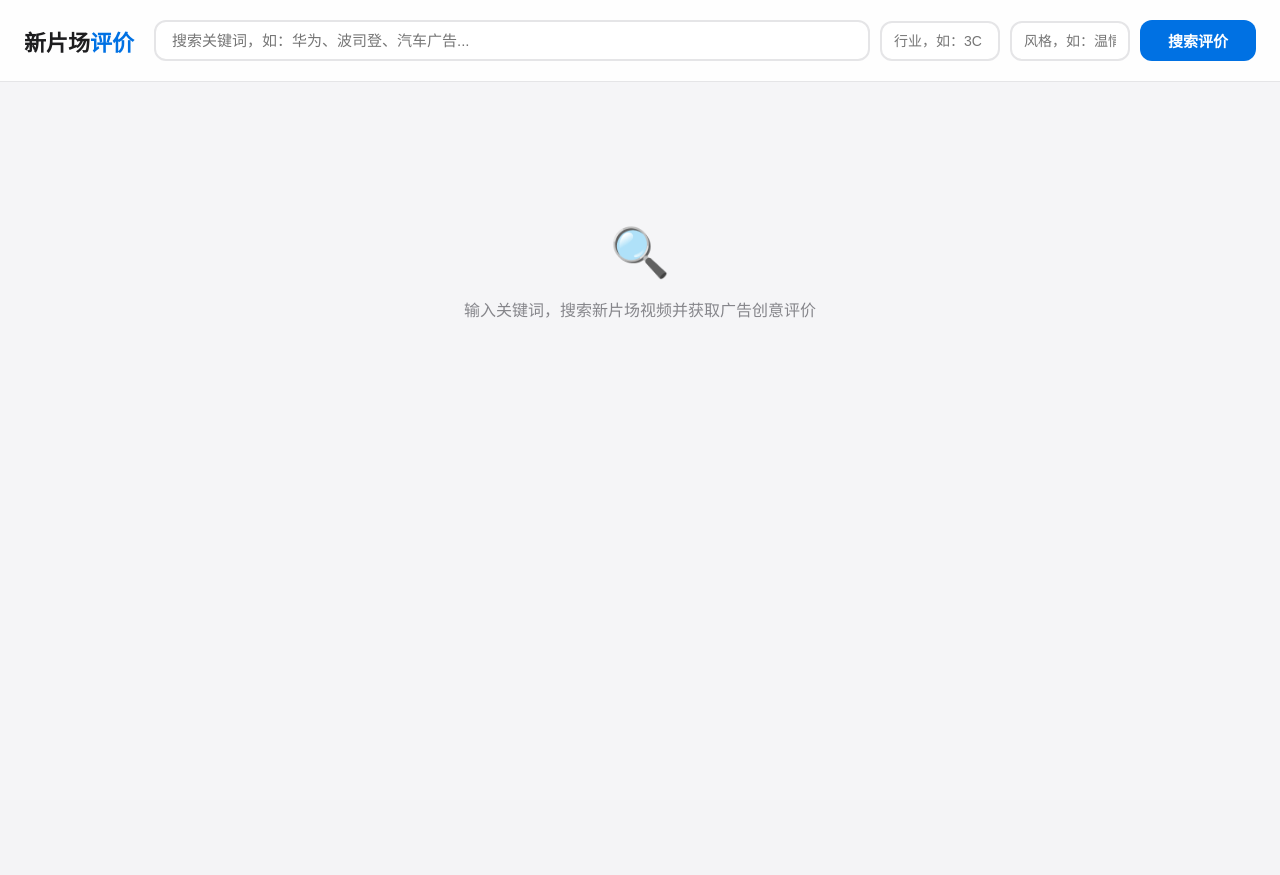
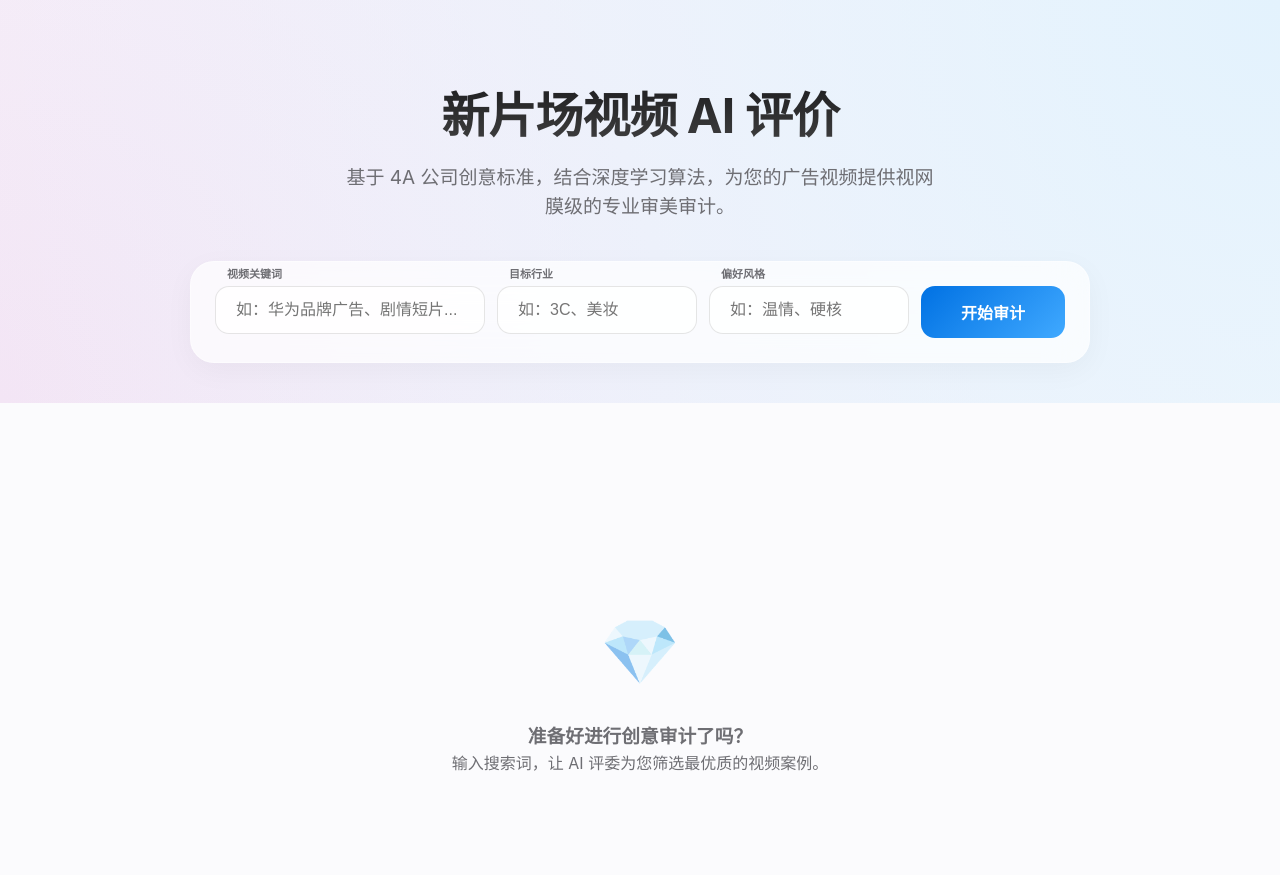
Before and after one commit to guanry/xinpianchang-video-evaluator, a Flask app: page / in a window 1280 px wide. Before the commit the page ends 318 px from the top, so only its background shows below. Run offline with Flask 3, Linux system fonts and the light colour scheme.

Commit message:
升级评分算法与UI：权威度加权评分 + 专业级前端重设计
- 评分引擎重构：引入创作者权威度（VIP等级/认证）、荣誉背书、动态时长标准
- 整体评分权重调整为创意30%/制作25%/行业20%/节奏10%/互动15%
- LLM提示词升级为戛纳评审视角，要求专业术语输出
- 前端全面重设计：Hero区域、玻璃态搜索栏、新卡片评分UI、AI审计模块
- 添加 test_score.py 评分模块测试脚本

Co-Authored-By: Claude Opus 4.7 <noreply@anthropic.com>

```diff
--- a/templates/index.html
+++ b/templates/index.html
@@ -4,178 +4,285 @@
 <meta charset="UTF-8">
 <meta name="viewport" content="width=device-width, initial-scale=1.0">
 <meta name="referrer" content="never">
-<title>新片场视频评价平台</title>
+<title>新片场视频 AI 评价平台 - 媒体广告决策专家</title>
 <style>
   :root {
-    --bg: #f5f5f7;
-    --card-bg: #fff;
-    --text: #1d1d1f;
-    --text-sec: #86868b;
-    --accent: #0071e3;
-    --accent-hover: #0077ed;
-    --border: #e5e5e7;
-    --shadow: 0 2px 12px rgba(0,0,0,0.06);
-    --bar-bg: #f0f0f2;
-    --bar-fill: #0071e3;
-    --gold: #f5a623;
-    --tag-bg: #f0f4ff;
-    --tag-text: #0071e3;
+    --bg-color: #fbfbfd;
+    --card-bg: rgba(255, 255, 255, 0.8);
+    --primary: #0071e3;
+    --primary-gradient: linear-gradient(135deg, #0071e3, #40a9ff);
+    --text-main: #1d1d1f;
+    --text-sec: #6e6e73;
+    --accent-green: #34c759;
+    --accent-orange: #ff9500;
+    --accent-red: #ff3b30;
+    --glass: rgba(255, 255, 255, 0.7);
+    --shadow-soft: 0 8px 30px rgba(0,0,0,0.04);
+    --shadow-hover: 0 20px 40px rgba(0,0,0,0.1);
   }
-  * { margin:0; padding:0; box-sizing:border-box; }
-  body { font-family: -apple-system, BlinkMacSystemFont, "Segoe UI", "PingFang SC", "Microsoft YaHei", sans-serif; background:var(--bg); color:var(--text); min-height:100vh; }
 
-  /* Header */
-  .header { background:#fff; border-bottom:1px solid var(--border); padding:20px 0; position:sticky; top:0; z-index:100; backdrop-filter:blur(20px); background:rgba(255,255,255,0.85); }
-  .header-inner { max-width:1400px; margin:0 auto; padding:0 24px; display:flex; align-items:center; gap:20px; flex-wrap:wrap; }
-  .logo { font-size:22px; font-weight:700; white-space:nowrap; }
-  .logo span { color:var(--accent); }
-  .search-form { display:flex; gap:10px; flex:1; flex-wrap:wrap; align-items:center; }
-  .search-input { flex:1; min-width:200px; padding:10px 16px; border:2px solid var(--border); border-radius:12px; font-size:15px; outline:none; transition:border-color .2s; }
-  .search-input:focus { border-color:var(--accent); }
-  .input-sm { width:120px; padding:10px 12px; border:2px solid var(--border); border-radius:12px; font-size:14px; outline:none; transition:border-color .2s; }
-  .input-sm:focus { border-color:var(--accent); }
-  .btn { padding:10px 28px; background:var(--accent); color:#fff; border:none; border-radius:12px; font-size:15px; font-weight:600; cursor:pointer; transition:all .2s; white-space:nowrap; }
-  .btn:hover { background:var(--accent-hover); transform:translateY(-1px); }
-  .btn:disabled { opacity:0.5; cursor:not-allowed; transform:none; }
+  * { margin:0; padding:0; box-sizing:border-box; -webkit-font-smoothing: antialiased; }
+  body { font-family: -apple-system, BlinkMacSystemFont, "SF Pro Text", "PingFang SC", "Helvetica Neue", sans-serif; background:var(--bg-color); color:var(--text-main); line-height: 1.5; overflow-x: hidden; }
 
-  /* Stats bar */
-  .stats-bar { max-width:1400px; margin:0 auto; padding:16px 24px; display:flex; gap:20px; align-items:center; font-size:14px; color:var(--text-sec); }
-  .stats-bar strong { color:var(--text); }
+  /* Hero Section */
+  .hero {
+    padding: 80px 24px 40px;
+    background: radial-gradient(circle at top right, #e3f2fd, transparent),
+                radial-gradient(circle at bottom left, #f3e5f5, transparent);
+    text-align: center;
+    position: relative;
+  }
+  .hero-title {
+    font-size: 48px;
+    font-weight: 700;
+    letter-spacing: -0.02em;
+    margin-bottom: 12px;
+    background: linear-gradient(to bottom, #1d1d1f, #434343);
+    -webkit-background-clip: text;
+    -webkit-text-fill-color: transparent;
+  }
+  .hero-sub {
+    font-size: 19px;
+    color: var(--text-sec);
+    margin-bottom: 40px;
+    max-width: 600px;
+    margin-left: auto;
+    margin-right: auto;
+  }
 
-  /* Grid */
-  .grid { max-width:1400px; margin:0 auto; padding:0 24px 60px; display:grid; grid-template-columns:repeat(auto-fill, minmax(320px, 1fr)); gap:20px; }
+  /* Search Container - Glassmorphism */
+  .search-container {
+    max-width: 900px;
+    margin: 0 auto;
+    background: var(--glass);
+    backdrop-filter: blur(20px);
+    -webkit-backdrop-filter: blur(20px);
+    padding: 24px;
+    border-radius: 24px;
+    border: 1px solid rgba(255,255,255,0.4);
+    box-shadow: var(--shadow-soft);
+    display: flex;
+    gap: 12px;
+    flex-wrap: wrap;
+    transition: transform 0.3s ease;
+  }
+  .search-container:focus-within {
+    transform: translateY(-2px);
+    box-shadow: var(--shadow-hover);
+  }
 
-  /* Card */
-  .card { background:var(--card-bg); border-radius:16px; overflow:hidden; box-shadow:var(--shadow); transition:transform .2s, box-shadow .2s; display:flex; flex-direction:column; }
-  .card:hover { transform:translateY(-4px); box-shadow:0 8px 30px rgba(0,0,0,0.1); }
-  .card-cover { position:relative; aspect-ratio:16/9; background:#e5e5e7; overflow:hidden; }
-  .card-cover img { width:100%; height:100%; object-fit:cover; display:block; }
-  .card-duration { position:absolute; bottom:8px; right:8px; background:rgba(0,0,0,0.75); color:#fff; padding:2px 8px; border-radius:6px; font-size:12px; }
-  .card-body { padding:16px; display:flex; flex-direction:column; gap:10px; flex:1; }
-  .card-title { font-size:15px; font-weight:600; line-height:1.4; display:-webkit-box; -webkit-line-clamp:2; -webkit-box-orient:vertical; overflow:hidden; }
-  .card-meta { font-size:12px; color:var(--text-sec); display:flex; gap:8px; flex-wrap:wrap; }
-  .card-meta span { background:#f5f5f7; padding:2px 8px; border-radius:4px; }
+  .input-group { flex: 1; min-width: 200px; position: relative; }
+  .input-group label {
+    position: absolute; top: -20px; left: 12px; font-size: 11px; font-weight: 600; color: var(--text-sec); text-transform: uppercase;
+  }
+  .search-input {
+    width: 100%; padding: 14px 20px; background: rgba(255,255,255,0.8); border: 1px solid rgba(0,0,0,0.1); border-radius: 14px;
+    font-size: 16px; outline: none; transition: all 0.2s;
+  }
+  .search-input:focus { border-color: var(--primary); background: #fff; }
 
-  /* Score bars */
-  .scores { display:flex; flex-direction:column; gap:6px; }
-  .score-row { display:flex; align-items:center; gap:8px; font-size:13px; }
-  .score-label { width:55px; flex-shrink:0; color:var(--text-sec); text-align:right; }
-  .score-bar-wrap { flex:1; height:6px; background:var(--bar-bg); border-radius:3px; overflow:hidden; }
-  .score-bar { height:100%; border-radius:3px; transition:width .4s ease; }
-  .score-val { width:28px; font-weight:600; font-size:12px; text-align:center; }
+  .btn-search {
+    padding: 14px 40px; background: var(--primary-gradient); color: #fff; border: none; border-radius: 14px;
+    font-size: 16px; font-weight: 600; cursor: pointer; transition: all 0.3s cubic-bezier(0.23, 1, 0.32, 1);
+  }
+  .btn-search:hover { transform: scale(1.02); filter: brightness(1.1); }
+  .btn-search:active { transform: scale(0.98); }
 
-  /* Color palette for bars */
-  .bar-high { background:linear-gradient(90deg, #34c759, #30d158); }
-  .bar-mid { background:linear-gradient(90deg, #ff9f0a, #ffb340); }
-  .bar-low { background:linear-gradient(90deg, #ff3b30, #ff6259); }
+  /* Stats Bar */
+  .stats-bar {
+    max-width: 1400px; margin: 24px auto; padding: 0 24px; display: flex; align-items: center; justify-content: center;
+    font-size: 13px; color: var(--text-sec); gap: 16px;
+  }
+  .stats-chip { background: #fff; padding: 4px 12px; border-radius: 100px; border: 1px solid rgba(0,0,0,0.05); }
 
-  .overall-badge { width:44px; height:44px; border-radius:12px; display:flex; align-items:center; justify-content:center; font-size:18px; font-weight:700; color:#fff; flex-shrink:0; }
-  .overall-high { background:linear-gradient(135deg, #34c759, #30b94e); }
-  .overall-mid { background:linear-gradient(135deg, #ff9f0a, #f5a623); }
-  .overall-low { background:linear-gradient(135deg, #ff3b30, #e0443e); }
+  /* Grid Layout */
+  .grid {
+    max-width: 1400px; margin: 0 auto; padding: 20px 24px 80px;
+    display: grid; grid-template-columns: repeat(auto-fill, minmax(340px, 1fr)); gap: 32px;
+  }
 
-  .score-header { display:flex; align-items:center; gap:12px; }
+  /* Video Card - Premium Look */
+  .card {
+    background: #fff; border-radius: 24px; overflow: hidden; box-shadow: var(--shadow-soft);
+    transition: all 0.4s cubic-bezier(0.165, 0.84, 0.44, 1);
+    display: flex; flex-direction: column; border: 1px solid rgba(0,0,0,0.03);
+  }
+  .card:hover { transform: translateY(-8px); box-shadow: var(--shadow-hover); }
 
-  .summary { font-size:13px; color:#555; line-height:1.5; font-style:italic; padding:8px 0; border-top:1px solid var(--border); border-bottom:1px solid var(--border); }
+  .card-cover {
+    position: relative; aspect-ratio: 16/10; overflow: hidden; background: #eee;
+  }
+  .card-cover img { width: 100%; height: 100%; object-fit: cover; transition: transform 0.6s ease; }
+  .card:hover .card-cover img { transform: scale(1.05); }
 
-  .tags { display:flex; gap:6px; flex-wrap:wrap; }
-  .tag { font-size:11px; padding:3px 10px; background:var(--tag-bg); color:var(--tag-text); border-radius:20px; white-space:nowrap; }
+  .card-badge {
+    position: absolute; top: 12px; left: 12px; background: rgba(0,0,0,0.5); backdrop-filter: blur(10px);
+    color: #fff; padding: 4px 10px; border-radius: 8px; font-size: 11px; font-weight: 600;
+  }
+  .card-duration {
+    position: absolute; bottom: 12px; right: 12px; background: rgba(0,0,0,0.7); color: #fff;
+    padding: 2px 8px; border-radius: 6px; font-size: 12px; font-weight: 500;
+  }
 
-  /* Empty / Error */
-  .empty { text-align:center; padding:80px 20px; color:var(--text-sec); }
-  .empty .icon { font-size:48px; margin-bottom:16px; }
+  .card-content { padding: 24px; display: flex; flex-direction: column; gap: 16px; flex: 1; }
+  .card-title { font-size: 18px; font-weight: 700; line-height: 1.3; color: var(--text-main); min-height: 46px; }
 
-  /* Loading */
-  .loading { text-align:center; padding:80px 20px; }
-  .spinner { width:40px; height:40px; border:3px solid var(--border); border-top-color:var(--accent); border-radius:50%; animation:spin .8s linear infinite; margin:0 auto 16px; }
-  @keyframes spin { to { transform:rotate(360deg); } }
+  /* Scoring System UI */
+  .score-section { display: flex; align-items: flex-start; gap: 20px; margin: 4px 0; }
+  .overall-wrap { text-align: center; }
+  .overall-score {
+    width: 56px; height: 56px; border-radius: 18px; display: flex; align-items: center; justify-content: center;
+    font-size: 24px; font-weight: 800; color: #fff; box-shadow: 0 4px 12px rgba(0,0,0,0.1);
+  }
+  .score-label-main { font-size: 10px; font-weight: 700; color: var(--text-sec); margin-top: 6px; text-transform: uppercase; }
 
-  /* Responsive */
-  @media (max-width:640px) {
-    .header-inner { flex-direction:column; align-items:stretch; }
-    .search-form { flex-direction:column; }
-    .input-sm { width:100%; }
-    .grid { grid-template-columns:1fr; }
+  .dimension-scores { flex: 1; display: flex; flex-direction: column; gap: 8px; }
+  .dim-row { display: flex; align-items: center; gap: 8px; font-size: 12px; }
+  .dim-name { width: 50px; color: var(--text-sec); font-weight: 500; }
+  .dim-bar-bg { flex: 1; height: 5px; background: #f0f0f2; border-radius: 10px; overflow: hidden; }
+  .dim-bar-fill { height: 100%; border-radius: 10px; transition: width 1s ease-out; }
+
+  /* AI Summary Box */
+  .ai-box {
+    background: #f5f5f7; border-radius: 16px; padding: 14px; position: relative;
+    border-left: 4px solid var(--primary);
+  }
+  .ai-tag {
+    position: absolute; top: -10px; right: 12px; background: var(--primary-gradient); color: #fff;
+    padding: 2px 8px; border-radius: 6px; font-size: 10px; font-weight: 700; box-shadow: 0 2px 6px rgba(0,113,227,0.3);
+  }
+  .ai-summary { font-size: 13px; color: #333; line-height: 1.5; font-weight: 500; }
+
+  .tag-cloud { display: flex; gap: 6px; flex-wrap: wrap; margin-top: 4px; }
+  .chip {
+    font-size: 11px; padding: 4px 12px; background: rgba(0,113,227,0.06); color: var(--primary);
+    border-radius: 100px; font-weight: 600; transition: all 0.2s;
+  }
+  .chip:hover { background: var(--primary); color: #fff; }
+
+  /* Loading State */
+  .loading-overlay { text-align: center; padding: 60px 0; }
+  .ai-loader {
+    width: 60px; height: 60px; border-radius: 50%; border: 3px solid #eee; border-top-color: var(--primary);
+    animation: rotate 1s infinite cubic-bezier(0.5, 0, 0.5, 1); margin: 0 auto 20px;
+  }
+  @keyframes rotate { from { transform: rotate(0deg); } to { transform: rotate(360deg); } }
+
+  .empty-state { text-align: center; padding: 100px 24px; color: var(--text-sec); }
+  .empty-icon { font-size: 64px; margin-bottom: 24px; opacity: 0.5; }
+
+  /* Color Gradients */
+  .bg-high { background: linear-gradient(135deg, #28cd41, #34c759); }
+  .bg-mid { background: linear-gradient(135deg, #ff9500, #ffcc00); }
+  .bg-low { background: linear-gradient(135deg, #ff3b30, #ff6b6b); }
+
+  @media (max-width: 768px) {
+    .hero-title { font-size: 32px; }
+    .search-container { padding: 16px; flex-direction: column; }
+    .btn-search { width: 100%; }
+    .grid { grid-template-columns: 1fr; }
   }
 </style>
 </head>
 <body>
 
-<div class="header">
-  <div class="header-inner">
-    <div class="logo">新片场<span>评价</span></div>
-    <form class="search-form" id="searchForm">
-      <input class="search-input" id="kw" placeholder="搜索关键词，如：华为、波司登、汽车广告..." required>
-      <input class="input-sm" id="industry" placeholder="行业，如：3C">
-      <input class="input-sm" id="style" placeholder="风格，如：温情">
-      <button class="btn" type="submit">搜索评价</button>
-    </form>
-  </div>
+<div class="hero">
+  <h1 class="hero-title">新片场视频 AI 评价</h1>
+  <p class="hero-sub">基于 4A 公司创意标准，结合深度学习算法，为您的广告视频提供视网膜级的专业审美审计。</p>
+
+  <form class="search-container" id="searchForm">
+    <div class="input-group">
+      <label>视频关键词</label>
+      <input class="search-input" id="kw" placeholder="如：华为品牌广告、剧情短片..." required>
+    </div>
+    <div class="input-group" style="flex: 0 0 160px;">
+      <label>目标行业</label>
+      <input class="search-input" id="industry" placeholder="如：3C、美妆">
+    </div>
+    <div class="input-group" style="flex: 0 0 160px;">
+      <label>偏好风格</label>
+      <input class="search-input" id="style" placeholder="如：温情、硬核">
+    </div>
+    <button class="btn-search" type="submit">开始审计</button>
+  </form>
 </div>
 
 <div class="stats-bar" id="statsBar" style="display:none;"></div>
+
 <div class="grid" id="grid"></div>
-<div class="empty" id="empty">
-  <div class="icon">🔍</div>
-  <div>输入关键词，搜索新片场视频并获取广告创意评价</div>
+
+<div class="empty-state" id="emptyState">
+  <div class="empty-icon">💎</div>
+  <h3>准备好进行创意审计了吗？</h3>
+  <p>输入搜索词，让 AI 评委为您筛选最优质的视频案例。</p>
 </div>
 
 <script>
-function barClass(score) {
-  if (score >= 8) return 'bar-high';
-  if (score >= 6) return 'bar-mid';
-  return 'bar-low';
-}
-function badgeClass(score) {
-  if (score >= 8) return 'overall-high';
-  if (score >= 6) return 'overall-mid';
-  return 'overall-low';
+const colors = {
+  high: 'linear-gradient(90deg, #28cd41, #34c759)',
+  mid: 'linear-gradient(90deg, #ffb300, #ff9500)',
+  low: 'linear-gradient(90deg, #ff6b6b, #ff3b30)'
+};
+
+function getScoreClass(score) {
+  if (score >= 8.5) return 'bg-high';
+  if (score >= 6.5) return 'bg-mid';
+  return 'bg-low';
 }
 
-function buildScoreRow(label, score) {
-  return `<div class="score-row">
-    <span class="score-label">${label}</span>
-    <div class="score-bar-wrap"><div class="score-bar ${barClass(score)}" style="width:${score*10}%"></div></div>
-    <span class="score-val">${score}</span>
+function getBarStyle(score) {
+  let color = colors.low;
+  if (score >= 8.5) color = colors.high;
+  else if (score >= 6.5) color = colors.mid;
+  return `width: ${score*10}%; background: ${color}`;
+}
+
+function buildDimRow(name, score) {
+  return `<div class="dim-row">
+    <span class="dim-name">${name}</span>
+    <div class="dim-bar-bg"><div class="dim-bar-fill" style="${getBarStyle(score)}"></div></div>
+    <span style="width:24px; text-align:right; font-weight:700;">${score}</span>
   </div>`;
 }
 
 function buildCard(v) {
   const s = v.scores;
-  const cover = v.cover ? v.cover + '?x-oss-process=image/resize,w_640' : '';
+  const cover = v.cover ? v.cover + '?x-oss-process=image/resize,w_800' : '';
   const mins = Math.floor(v.duration/60);
   const secs = v.duration%60;
-  const cat = v.categories && v.categories.length > 0
-    ? (v.categories[0].sub || v.categories[0].main || '')
-    : '';
   const views = v.stats.views > 10000 ? (v.stats.views/10000).toFixed(1)+'万' : v.stats.views;
 
-  return `<div class="card">
+  return `
+  <div class="card">
     <a class="card-cover" href="${v.web_url || '#'}" target="_blank">
-      <img src="${cover}" alt="${v.title}" loading="lazy" onerror="this.parentElement.style.display='none'">
+      <img src="${cover}" alt="${v.title}" loading="lazy">
+      <span class="card-badge">👁 ${views}</span>
       <span class="card-duration">${mins}:${String(secs).padStart(2,'0')}</span>
     </a>
-    <div class="card-body">
-      <div class="card-title" title="${v.title}">${v.title}</div>
-      <div class="card-meta">
-        <span>👁 ${views}</span>
-        <span>👍 ${v.stats.likes}</span>
-        <span>⭐ ${v.stats.collects}</span>
-        ${cat ? '<span>'+cat+'</span>' : ''}
+    <div class="card-content">
+      <h3 class="card-title" title="${v.title}">${v.title}</h3>
+
+      <div class="score-section">
+        <div class="overall-wrap">
+          <div class="overall-score ${getScoreClass(s.overall)}">${s.overall}</div>
+          <div class="score-label-main">综合分</div>
+        </div>
+        <div class="dimension-scores">
+          ${buildDimRow('创意', s.creativity)}
+          ${buildDimRow('制作', s.production_quality)}
+          ${buildDimRow('行业', s.industry_match)}
+          ${buildDimRow('节奏', s.pacing)}
+        </div>
       </div>
-      <div class="score-header">
-        <div class="overall-badge ${badgeClass(s.overall)}">${s.overall}</div>
-        <span style="font-size:14px;font-weight:600;">综合评分</span>
+
+      <div class="ai-box">
+        <div class="ai-tag">AI 审计</div>
+        <div class="ai-summary">"${v.summary}"</div>
       </div>
-      <div class="scores">
-        ${buildScoreRow('创意', s.creativity)}
-        ${buildScoreRow('制作', s.production_quality)}
-        ${buildScoreRow('行业匹配', s.industry_match)}
-        ${buildScoreRow('节奏', s.pacing)}
-        ${buildScoreRow('互动', s.engagement)}
+
+      <div class="tag-cloud">
+        ${(v.key_elements||[]).map(t => `<span class="chip">${t}</span>`).join('')}
       </div>
-      <div class="summary">💬 ${v.summary}</div>
-      <div class="tags">${(v.key_elements||[]).map(t=>'<span class="tag">'+t+'</span>').join('')}</div>
     </div>
   </div>`;
 }
@@ -188,11 +295,16 @@ document.getElementById('searchForm').addEventListener('submit', async function(
   if (!kw) return;
 
   const grid = document.getElementById('grid');
-  const empty = document.getElementById('empty');
+  const empty = document.getElementById('emptyState');
   const stats = document.getElementById('statsBar');
   const btn = this.querySelector('button');
 
-  grid.innerHTML = '<div class="loading"><div class="spinner"></div><div>正在搜索并评价…</div></div>';
+  grid.innerHTML = `
+    <div class="loading-overlay" style="grid-column: 1/-1;">
+      <div class="ai-loader"></div>
+      <h3 style="margin-bottom:8px;">AI 评委正在审计中...</h3>
+      <p style="color:var(--text-sec);">正在评估视频的叙事结构、视听表现及行业契合度</p>
+    </div>`;
   empty.style.display = 'none';
   btn.disabled = true;
 
@@ -202,20 +314,22 @@ document.getElementById('searchForm').addEventListener('submit', async function(
     const data = await resp.json();
 
     if (data.error) {
-      grid.innerHTML = `<div class="empty"><div class="icon">⚠️</div><div>${data.error}</div></div>`;
+      grid.innerHTML = `<div class="empty-state" style="grid-column: 1/-1;"><div class="empty-icon">⚠️</div><h3>${data.error}</h3></div>`;
       stats.style.display = 'none';
     } else {
       stats.style.display = 'flex';
-      const llmTag = data.llm_enabled
-        ? '<span style=\"background:#e8f5e9;color:#2e7d32;padding:2px 8px;border-radius:4px;font-size:12px;margin-left:8px;\">AI评价</span>'
-        : '<span style=\"background:#fff3e0;color:#e65100;padding:2px 8px;border-radius:4px;font-size:12px;margin-left:8px;\">本地评价</span>';
-      stats.innerHTML = `找到 <strong>${data.total}</strong> 条结果，展示前 <strong>${data.count}</strong> 条 | 行业: <strong>${industry||'不限'}</strong> | 风格: <strong>${style||'不限'}</strong> ${llmTag}`;
+      stats.innerHTML = `
+        <span class="stats-chip">共 <strong>${data.total}</strong> 个案例</span>
+        <span class="stats-chip">分析前 <strong>${data.count}</strong> 条</span>
+        <span class="stats-chip">模型: <strong>${data.llm_enabled ? 'GPT-4 / Claude' : '启发式算法'}</strong></span>
+      `;
       grid.innerHTML = data.videos.map(buildCard).join('');
     }
   } catch(err) {
-    grid.innerHTML = `<div class="empty"><div class="icon">❌</div><div>请求失败: ${err.message}</div></div>`;
+    grid.innerHTML = `<div class="empty-state" style="grid-column: 1/-1;"><div class="empty-icon">❌</div><h3>审计失败</h3><p>${err.message}</p></div>`;
   } finally {
     btn.disabled = false;
+    window.scrollTo({ top: 400, behavior: 'smooth' });
   }
 });
 </script>
```
Also changed, not shown: evaluate.py (+121 -92 lines), test_score.py (added, +42 -0 lines).
